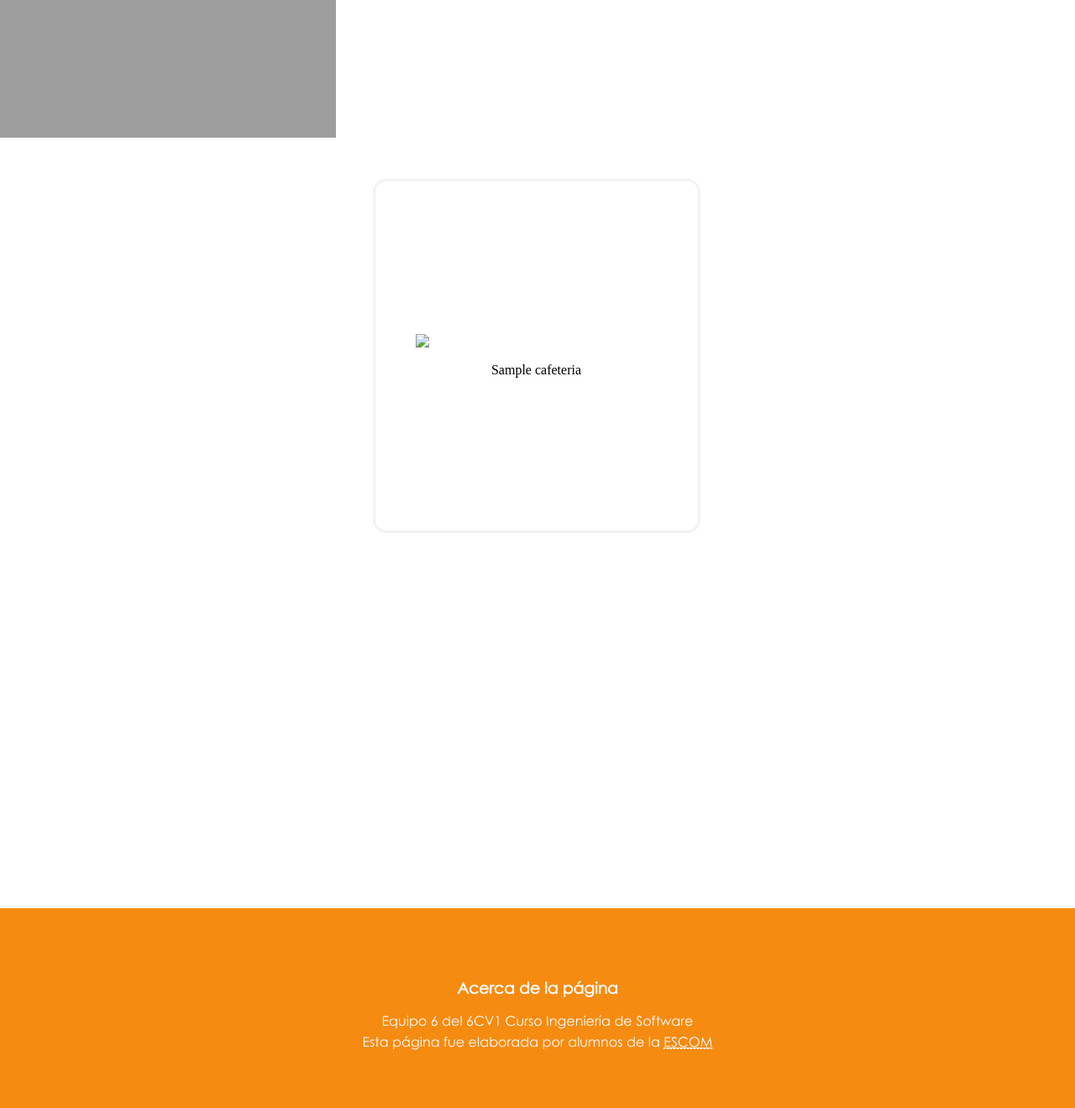
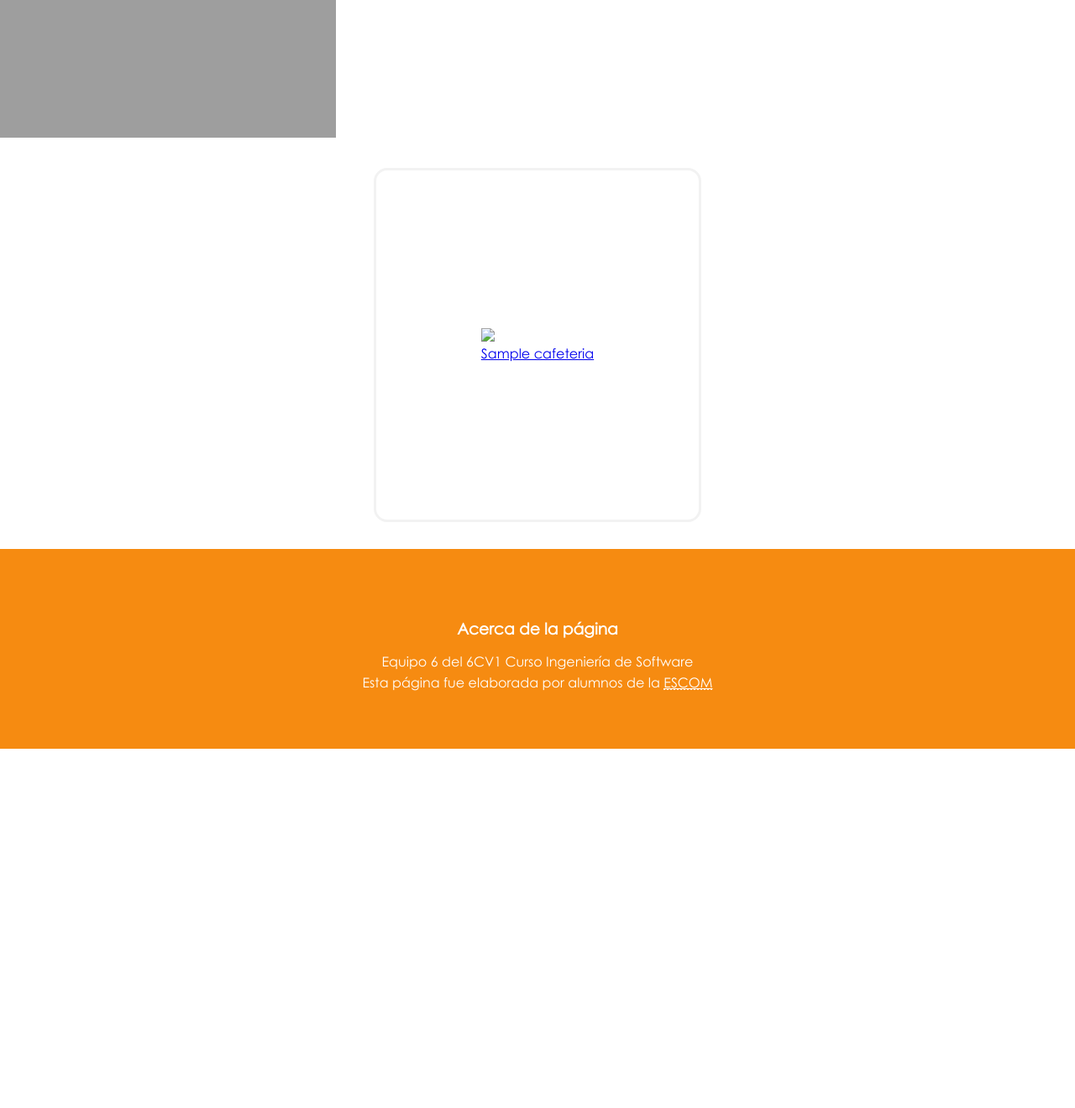
Before and after one commit to Aldozet/Policoff, a PHP site: page / in a window 1280 px wide. Shown: the part 229-1549 px from the top of the page at 84% size. After the commit the page ends 1121 px from the top, so only its background shows below. Run offline with PHP 8.4, Linux system fonts and the light colour scheme; tables that the repository leaves empty or names only in its code hold one stand-in row (values such as "Sample post"); grey boxes are pictures that could not be loaded.

Commit message:
ya casi queda

```diff
--- a/estilo/eslito.css
+++ b/estilo/eslito.css
@@ -248,3 +248,34 @@
 
 
 }
+
+.PagPrincipal {
+    display: flex;
+    flex-flow: row wrap;
+    justify-content: center;
+    align-items: center;
+    /*border: #000 solid;*/
+    width: 100%;
+    /*overflow: hidden;*/
+
+}
+
+.PagPrincipal::-webkit-scrollbar {
+    display: none;
+}
+
+.marco {
+    display: flex;
+    flex-flow: column;
+    justify-content: center;
+    align-items: center;
+    border: #F2F2F2 solid;
+    margin: 2em;
+    padding: 2em;
+    width: 20em;
+    height: 22em;
+    border-radius: 1em;
+    font-family: 'Century Gothic';
+    /*overflow: hidden;*/
+
+}
--- a/index.html
+++ b/index.php
@@ -39,7 +39,25 @@
         </section>
         <section id="contenido">
 
-            <iframe id="conDinamico" name="conDinamico" src="./paginas/paginaInicio.php" title="Main content"></iframe>
+            <section class="PagPrincipal">
+                <?php
+                        include("./phpBack/con_db.php");
+                        $query = "SELECT idCafeteria, nombre, imagen FROM cafeteria;";
+                        $res = mysqli_query($conex, $query);
+                        while ($row = mysqli_fetch_assoc($res)) {
+                        ?>
+                <div class="marco">
+                    <a href="./paginas/cafeteriaInformacion.php?id=<?php echo $row['idCafeteria']; ?>">
+                        <img width="90%"
+                            src="data:<?php echo $row['nombre']; ?>;base64,<?php echo  base64_encode($row['imagen']); ?>">
+                        <br>
+                        <?php echo $row['nombre']; ?>
+                    </a>
+                </div>
+                <?php
+                        }
+                        ?>
+            </section>
 
         </section>
 
--- a/paginas/paginaInicio.php
+++ b/paginas/paginaInicio.php
@@ -16,25 +16,23 @@
         <section class="PagPrincipal">
             <?php
             include("../phpBack/con_db.php");
-            $query = "SELECT nombre,imagen FROM cafeteria;";
+            $query = "SELECT idCafeteria, nombre, imagen FROM cafeteria;";
             $res = mysqli_query($conex, $query);
             while ($row = mysqli_fetch_assoc($res)) {
             ?>
                 <div class="marco">
-
-
-                    <img width="90%" src="data:<?php echo $row['nombre']; ?>;base64,<?php echo  base64_encode($row['imagen']); ?>">
-                    <br>
-                    <?php echo $row['nombre']; ?>
-
-
+                        <a href="../paginas/cafeteriaInformacion.php?id=<?php echo $row['idCafeteria']; ?>">
+                        <img width="90%" src="data:<?php echo $row['nombre']; ?>;base64,<?php echo  base64_encode($row['imagen']); ?>">
+                        <br>
+                        <?php echo $row['nombre']; ?>
+                    </a>
                 </div>
             <?php
             }
             ?>
-
         </section>
     </main>
+
 
 </body>
 
```
Also changed, not shown: paginas/cafeteriaInformacion.php (+22 -8 lines), paginas/principal.php (+18 -1 lines).
